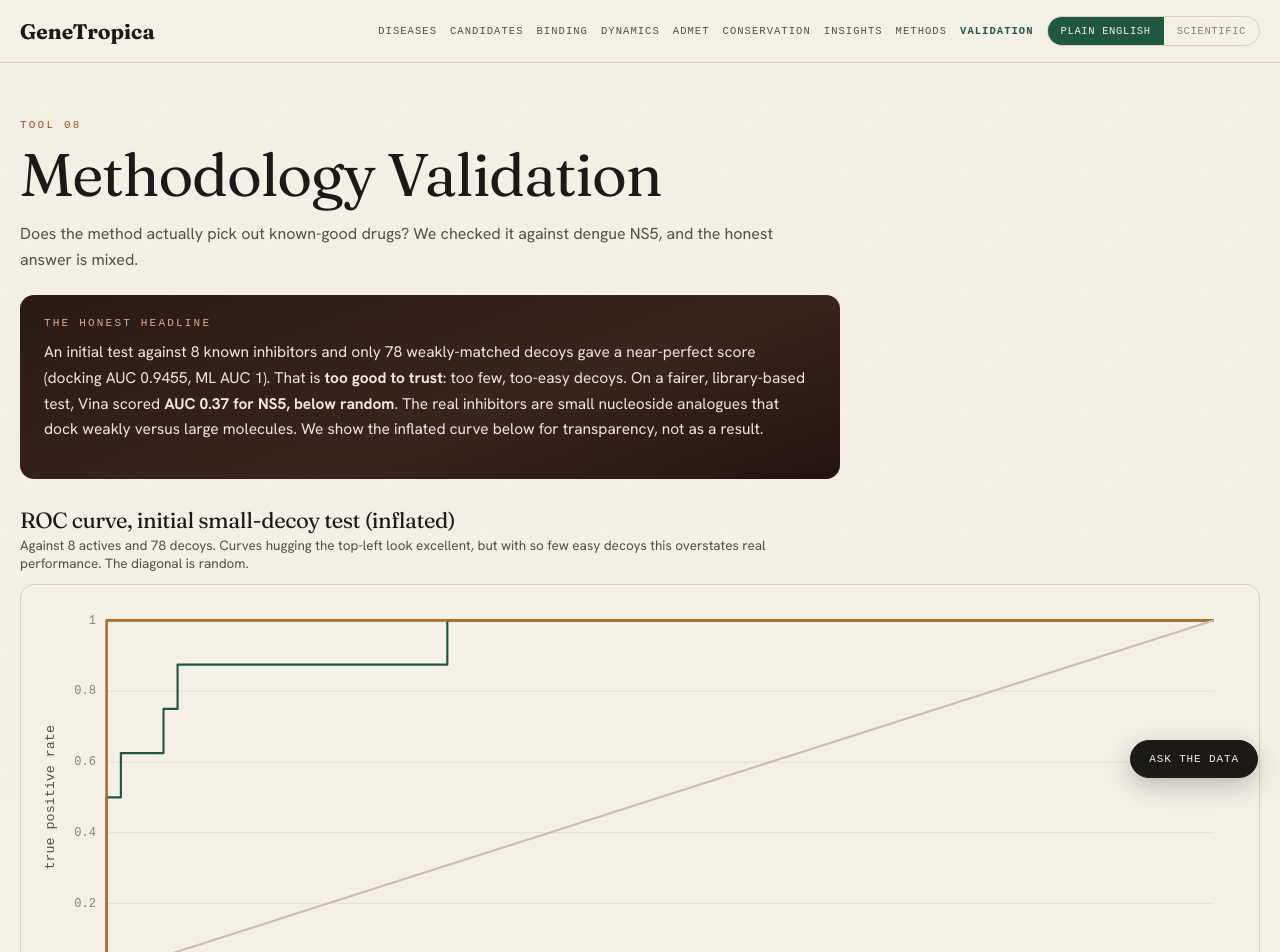
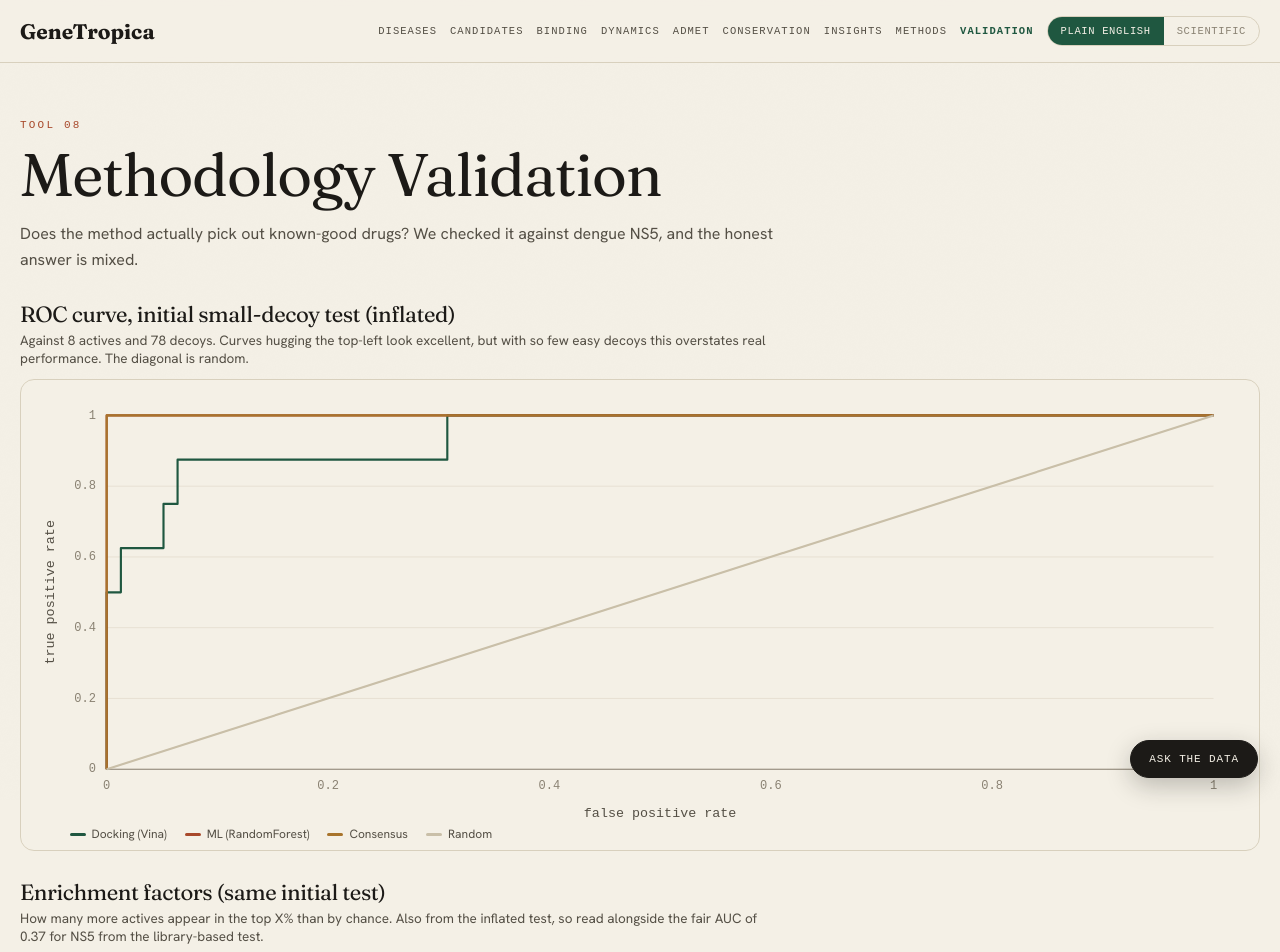
Before and after one commit to RyoungJKT/genetropica-v2, a React (Vite) app in the folder web/: page /app/validation in a window 1280 px wide. Shown: the top 952 px of the page. Built offline with nearby package versions, Linux system fonts and the light colour scheme; a web font is replaced by a local one.

Commit message:
Remove the honest-headline box from the Validation page
Drop the dark 'The honest headline' callout at the top of the validation page.
Reword the enrichment-factors caption so it no longer points 'above' at the
removed box, keeping the fair NS5 AUC visible inline so the page stays accurate.

```diff
--- a/web/src/pages/Validation.tsx
+++ b/web/src/pages/Validation.tsx
@@ -28,13 +28,6 @@ export default function Validation() {
           'Retrospective enrichment test on dengue NS5: can the scoring separate known actives from decoys? Reported with both the inflated initial result and the fair one.')}
       </p>
 
-      <div style={{ marginTop: 22, background: 'linear-gradient(160deg,#2a1a14,#3a241b 60%,#241410)', color: 'var(--paper)', borderRadius: 14, padding: '22px 24px', maxWidth: 820 }}>
-        <div className="eyebrow" style={{ color: '#e0a98f' }}>The honest headline</div>
-        <p style={{ fontSize: 15.5, lineHeight: 1.65, marginTop: 10, color: '#f0e6df' }}>
-          An initial test against 8 known inhibitors and only 78 weakly-matched decoys gave a near-perfect score (docking AUC {data?.auc.docking ?? '0.95'}, ML AUC {data?.auc.gnn ?? '1.00'}). That is <b>too good to trust</b>: too few, too-easy decoys. On a fairer, library-based test, Vina scored <b>AUC {data?.fair_auc ?? 0.37} for NS5, below random</b>. The real inhibitors are small nucleoside analogues that dock weakly versus large molecules. We show the inflated curve below for transparency, not as a result.
-        </p>
-      </div>
-
       {data && rocLines.length > 0 && (
         <div style={{ marginTop: 30 }}>
           <h3 style={{ fontSize: 22 }}>ROC curve, initial small-decoy test (inflated)</h3>
@@ -49,7 +42,7 @@ export default function Validation() {
         <div style={{ marginTop: 30 }}>
           <h3 style={{ fontSize: 22 }}>Enrichment factors (same initial test)</h3>
           <p style={{ fontSize: 13.5, color: 'var(--ink-soft)', margin: '4px 0 12px', maxWidth: 760 }}>
-            How many more actives appear in the top X% than by chance. Also from the inflated test, so read alongside the fair AUC {data.fair_auc} above.
+            How many more actives appear in the top X% than by chance. Also from the inflated test, so read alongside the fair AUC of {data.fair_auc} for NS5 from the library-based test.
           </p>
           <div style={{ border: '1px solid var(--line)', borderRadius: 14, overflow: 'hidden', maxWidth: 520, background: 'var(--paper)' }}>
             <table style={{ width: '100%', borderCollapse: 'collapse', fontSize: 13.5 }}>
```
